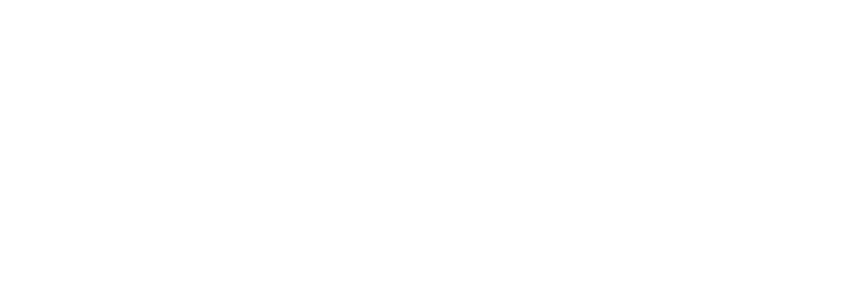
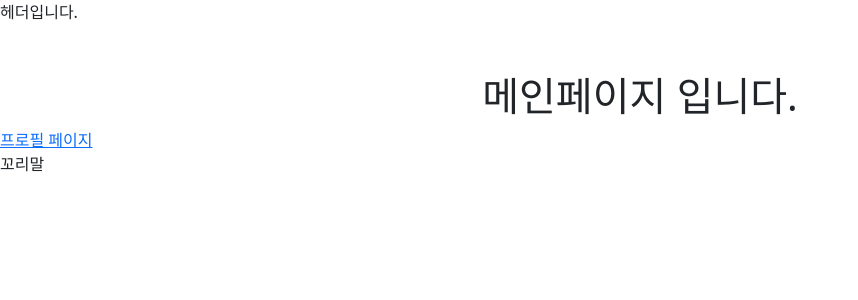
Before and after one commit to sua-repo/git_test, a React (Vite) app: page / in a window 1280 px wide. Before the commit this address had no page. Shown: the top 300 px of the page, without its empty margins (0-858 px from the left). Built offline with nearby package versions, Linux system fonts and the light colour scheme.

Commit message:
router_6.4

```diff
--- a/src/App.jsx
+++ b/src/App.jsx
@@ -1,4 +1,4 @@
-import { BrowserRouter, Route, Routes } from 'react-router-dom'
+import { BrowserRouter, Outlet, Route, Routes } from 'react-router-dom'
 import routes from './route/Routes'
 import Header from './components/Header'
 import 'bootstrap/dist/css/bootstrap.min.css'
@@ -7,14 +7,9 @@
 function App() {
   return (
     <>
-      <BrowserRouter>
-        <Header />
-        <Routes>
-          {routes.map((route, index) => {
-            return <Route key={route.path || index} path={route.path} element={route.element}></Route>
-          })}
-        </Routes>
-      </BrowserRouter>
+      <div>헤더입니다.</div>
+      <Outlet />
+      <div>꼬리말</div>
     </>
   )
 }
--- a/src/main.jsx
+++ b/src/main.jsx
@@ -1,12 +1,11 @@
-//import { StrictMode } from 'react'
+import { StrictMode } from 'react'
 import { createRoot } from 'react-dom/client'
 
-//import App from './App.jsx'
+import App from './App.jsx'
 import App2 from './App2.jsx'
+import { RouterProvider } from 'react-router-dom'
+import router from './route/Router.jsx'
 
 createRoot(document.getElementById('root')).render(
-  //<StrictMode>
-    //<App />,
-    <App2 />,
-  //</StrictMode>,
+  <RouterProvider router={router} />
 )
--- /dev/null
+++ b/src/route/Router.jsx
@@ -0,0 +1,23 @@
+import { createBrowserRouter } from 'react-router-dom'
+import HomePage from '../pages/HomePage'
+import ProfilePage from '../pages/ProfilePage'
+import App from '../App'
+
+const router = createBrowserRouter([
+  {
+    path: '/',
+    element: <App />,
+    children: [
+      {
+        path: '',
+        element: <HomePage />,
+      },
+      {
+        path: 'profile',
+        element: <ProfilePage />,
+        children: [{ path: 'home', element: <HomePage /> }],
+      },
+    ],
+  },
+])
+export default router
```
